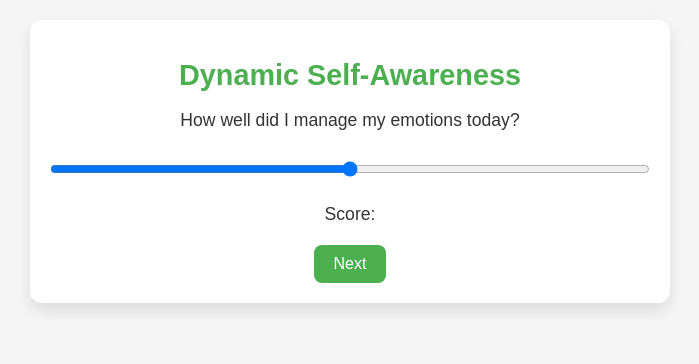
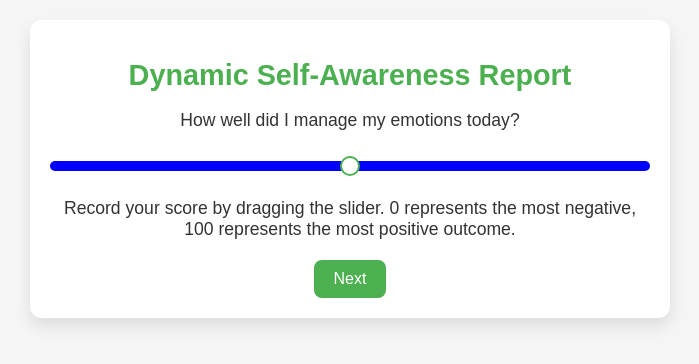
Before and after one commit to Ahmet-Avci/selfReference, a plain HTML site: page index.html in a window 1280 px wide. Both pictures are taken after a click on the button "English". Shown: the whole page, without its empty margins (290-989 px from the left). Drawn offline with nearby package versions, Linux system fonts and the light colour scheme.

Commit message:
Update index.html

```diff
--- a/index.html
+++ b/index.html
@@ -1,5 +1,6 @@
 <!DOCTYPE html>
 <html lang="en">
+
 <head>
     <meta charset="UTF-8">
     <meta name="viewport" content="width=device-width, initial-scale=1.0">
@@ -71,6 +72,22 @@
         input[type="range"] {
             width: 100%;
             margin: 10px 0;
+            appearance: none;
+            height: 10px;
+            background: var(--primary-color);
+            border-radius: 5px;
+            outline: none;
+            transition: background 0.3s ease;
+        }
+
+        input[type="range"]::-webkit-slider-thumb {
+            appearance: none;
+            width: 20px;
+            height: 20px;
+            background: var(--white);
+            border: 2px solid var(--primary-color);
+            border-radius: 50%;
+            cursor: pointer;
         }
 
         canvas {
@@ -80,6 +97,7 @@
         }
     </style>
 </head>
+
 <body>
     <!-- Dil Seçimi Ekranı -->
     <div class="container" id="language-selection">
@@ -96,23 +114,34 @@
         <p id="question">Question will appear here</p>
         <div class="range-container">
             <input type="range" id="score-range" min="0" max="100" value="50" oninput="updateRangeValue(this.value)">
-            <p id="score-label">Score: <span id="range-value">50</span></p>
+            <p id="score-label">Puan: <span id="range-value">50</span></p>
         </div>
-        <button onclick="submitAnswer()">Next</button>
+        <button id="nextButton" onclick="submitAnswer()">Sonraki</button>
     </div>
 
     <!-- Bar Chart -->
     <canvas id="bar-chart" style="display: none;"></canvas>
 
     <!-- Line Chart -->
-    <button id="monthly-chart-button" style="display: none;" onclick="showMonthlyChart()">Show Monthly Progress</button>
+    <button id="monthly-chart-button" style="display: none;" onclick="showMonthlyChart()">Aylık İlerlemeyi
+        Göster</button>
     <canvas id="monthly-chart" style="display: none;"></canvas>
 
     <script src="https://cdn.jsdelivr.net/npm/chart.js"></script>
     <script>
+        window.onload = () => {
+            const language = localStorage.getItem("language");
+            if (language) {
+                setLanguage(language);
+                const questionContainer = document.getElementById("question-container");
+                questionContainer.style.display = "block";
+                showMonthlyChart();
+            }
+        };
+
         const translations = {
             en: {
-                title: "Dynamic Self-Awareness",
+                title: "Dynamic Self-Awareness Report",
                 questions: [
                     "How well did I manage my emotions today?",
                     "Did I act in line with my personal values?",
@@ -120,14 +149,14 @@
                     "Was I able to maintain healthy relationships?",
                     "Did I prioritize self-care today?"
                 ],
-                scoreLabel: "Score",
+                scoreLabel: "Record your score by dragging the slider. 0 represents the most negative, 100 represents the most positive outcome.",
                 nextButton: "Next",
                 monthlyButton: "Show Monthly Progress",
                 barChartTitle: "Self-Awareness Scores",
                 monthlyChartTitle: "Monthly Progress"
             },
             tr: {
-                title: "Dinamik Öz Farkındalık",
+                title: "Dinamik Öz Farkındalık Raporu",
                 questions: [
                     "Bugün duygularımı ne kadar iyi yönettim?",
                     "Kişisel değerlerime uygun davrandım mı?",
@@ -135,7 +164,7 @@
                     "Sağlıklı ilişkileri koruyabildim mi?",
                     "Bugün kendime öncelik verdim mi?"
                 ],
-                scoreLabel: "Puan",
+                scoreLabel: "Sonucunu slider'ı sürükleyerek seç. 0 en olsumsuz, 100 en olumlu sonucu temsil eder.",
                 nextButton: "Sonraki",
                 monthlyButton: "Aylık İlerlemeyi Göster",
                 barChartTitle: "Öz Farkındalık Puanları",
@@ -155,6 +184,7 @@
         const barChartElement = document.getElementById("bar-chart");
         const monthlyChartElement = document.getElementById("monthly-chart");
         const monthlyChartButton = document.getElementById("monthly-chart-button");
+        const nextButton = document.getElementById("nextButton");
 
         function setLanguage(selectedLanguage) {
             language = selectedLanguage;
@@ -164,14 +194,34 @@
             languageSelection.style.display = "none";
             questionContainer.style.display = "block";
 
+            localStorage.setItem("language", language);
             document.getElementById("title").textContent = translations[language].title;
-            document.getElementById("score-label").textContent = translations[language].scoreLabel + ":";
+            document.getElementById("score-label").textContent = translations[language].scoreLabel;
             document.querySelector("button").textContent = translations[language].nextButton;
+            document.getElementById("monthly-chart-button").textContent = translations[language].monthlyButton;
+            document.getElementById("nextButton").textContent = translations[language].nextButton;
             showQuestion();
         }
 
         function updateRangeValue(value) {
             rangeValueElement.textContent = value;
+
+            let red = 0, green = 0, blue = 0;
+
+            if (value <= 50) {
+                // 0-50 arasında kırmızıdan maviye geçiş
+                red = 255 - Math.round((value / 50) * 255); // Kırmızı azalır
+                blue = Math.round((value / 50) * 255);      // Mavi artar
+                green = 0;                                  // Yeşil sabit
+            } else {
+                // 50-100 arasında maviden yeşile geçiş
+                blue = 255 - Math.round(((value - 50) / 50) * 255); // Mavi azalır
+                green = Math.round(((value - 50) / 50) * 255);      // Yeşil artar
+                red = 0;                                            // Kırmızı sabit
+            }
+
+            const color = `rgb(${red}, ${green}, ${blue})`;
+            rangeElement.style.background = color;
         }
 
         function showQuestion() {
@@ -189,14 +239,10 @@
             const score = parseInt(rangeElement.value, 10);
             answers.push(score);
             currentQuestionIndex++;
+            const history = JSON.parse(localStorage.getItem("selfAwarenessHistory")) || [];
+            history.push({ date: new Date().toISOString().split("T")[0], averageScore: score });
+            localStorage.setItem("selfAwarenessHistory", JSON.stringify(history));
             showQuestion();
-        }
-
-        function saveToHistory(averageScore) {
-            const history = JSON.parse(localStorage.getItem("selfAwarenessHistory")) || [];
-            const date = new Date().toISOString().split("T")[0];
-            history.push({ date, averageScore });
-            localStorage.setItem("selfAwarenessHistory", JSON.stringify(history));
         }
 
         function generateBarChart() {
@@ -205,22 +251,20 @@
             const negativeData = answers.map(score => (score < 50 ? 50 - score : 0));
             const averageScore = answers.reduce((sum, score) => sum + score, 0) / answers.length;
 
-            saveToHistory(averageScore);
-
             new Chart(barChartElement, {
                 type: 'bar',
                 data: {
                     labels,
                     datasets: [
                         {
-                            label: 'Positive (Above 50)',
+                            label: 'Positive',
                             data: positiveData,
                             backgroundColor: 'rgba(75, 192, 192, 0.2)',
                             borderColor: 'rgba(75, 192, 192, 1)',
                             borderWidth: 1
                         },
                         {
-                            label: 'Negative (Below 50)',
+                            label: 'Negative',
                             data: negativeData,
                             backgroundColor: 'rgba(255, 99, 132, 0.2)',
                             borderColor: 'rgba(255, 99, 132, 1)',
@@ -291,4 +335,5 @@
         }
     </script>
 </body>
+
 </html>
```
